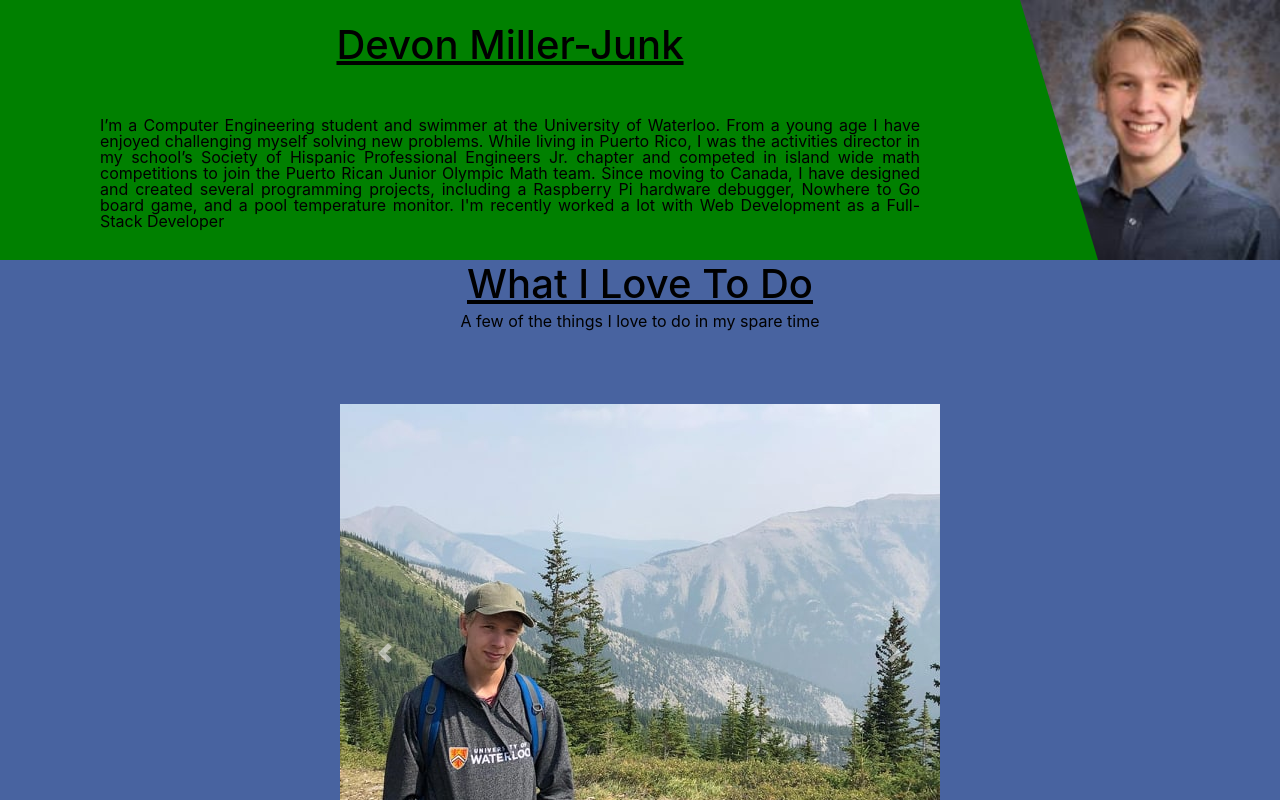
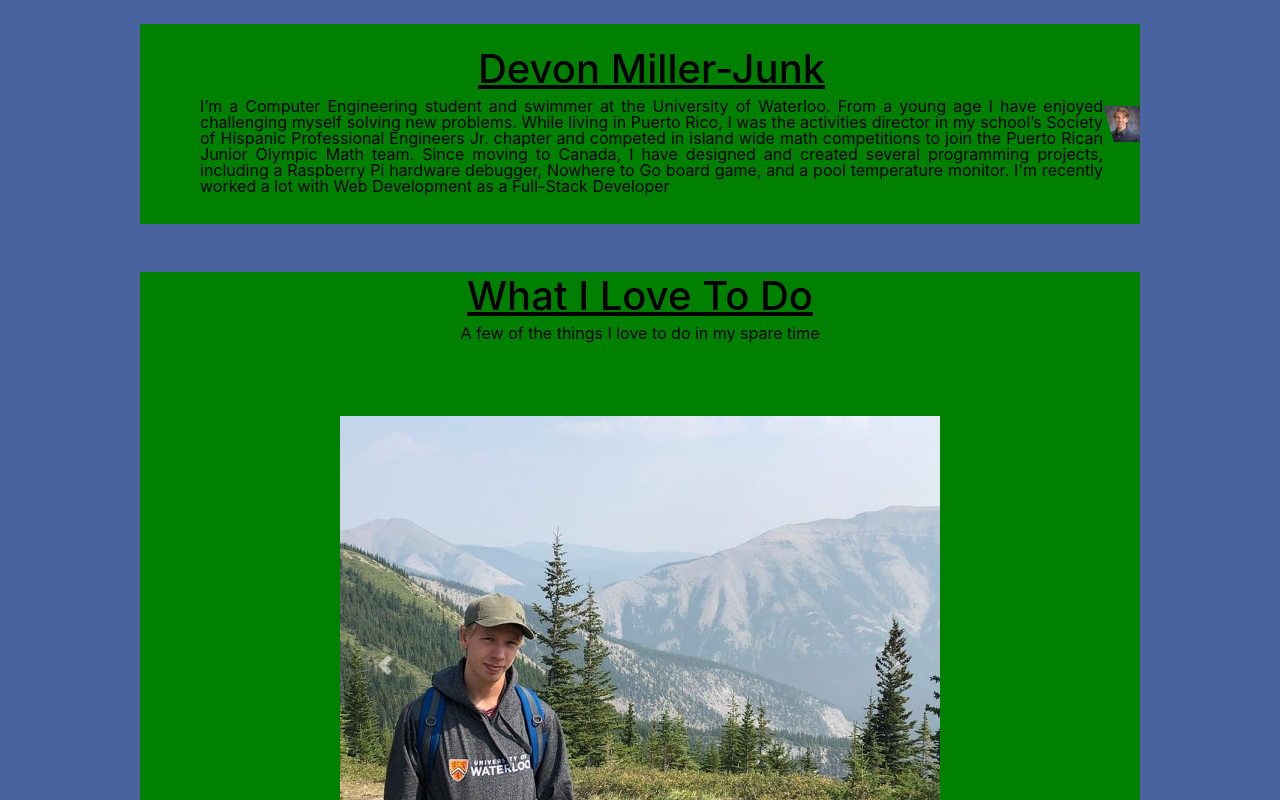
Before and after one commit to DevonMillerJunk/personal-website, a React (Create React App) app: page / in a window 1280 px wide. Shown: the top 800 px of the page. Built offline with nearby package versions, Linux system fonts and the light colour scheme.

Commit message:
Update Background

```diff
--- a/src/App.tsx
+++ b/src/App.tsx
@@ -1,6 +1,6 @@
 import React from "react";
 import Contact from "./containers/Contact";
-import { Row, Container } from "react-bootstrap";
+import { Container } from "react-bootstrap";
 // import Experience from "./containers/Experience";
 import Interest from "./containers/Interest";
 import Profile from "./containers/Profile";
@@ -10,21 +10,17 @@ function App() {
   return (
     <div className="App">
       <Container fluid className="app-container">
-        <Row>
+        <div className="section-container">
           <Profile />
-        </Row>
-        {/* <Row>
-          <Experience />
-        </Row> */}
-        {/* <Row>
-          <Project />
-        </Row> */}
-        <Row>
+        </div>
+        {/* <Experience />
+          <Project /> */}
+        <div className="section-container">
           <Interest />
-        </Row>
-        <Row>
+        </div>
+        <div className="section-container">
           <Contact />
-        </Row>
+        </div>
       </Container>
     </div>
   );
--- a/src/containers/Profile.tsx
+++ b/src/containers/Profile.tsx
@@ -11,10 +11,6 @@ class Profile extends Component<any, IProfileState> {
   public render() {
     return (
       <div className="profile-container">
-        <div className="profile-text-container">
-          <h1 className="profile-title title">{this.state.title}</h1>
-          <p className="profile-info">{this.state.info}</p>
-        </div>
         <div className="profile-image-container">
           <img
             src={this.state.background}
@@ -22,6 +18,11 @@ class Profile extends Component<any, IProfileState> {
             alt="logo"
           />
         </div>
+        <div className="profile-text-container">
+          <h1 className="profile-title title">{this.state.title}</h1>
+          <p className="profile-info">{this.state.info}</p>
+        </div>
+        {/* {this.state.info} */}
       </div>
     );
   }
--- a/src/scss/_index.scss
+++ b/src/scss/_index.scss
@@ -53,6 +53,15 @@ p {
   display: flex;
   flex-direction: column;
   justify-content: space-around;
+  align-items: center;
+
+  .section-container {
+    margin-top: $spacing-lg;
+    margin-bottom: $spacing-lg;
+    max-height: max-content;
+
+    width: 80%;
+  }
 }
 
 // .row {
--- a/src/scss/_variables.scss
+++ b/src/scss/_variables.scss
@@ -6,7 +6,6 @@ $spacing-sm: 8px;
 $spacing-tiny: 4px;
 
 //Specific Spacing
-$profile-bar-height: 260px;
 
 //Set Sizes
 $carousel-size: 600px;
@@ -33,6 +32,8 @@ $text-colour: black;
 $background-colour: #4863a0;
 $border-colour: black;
 $profile-background-colour: green;
+$interest-background-colour: green;
+$contact-background-colour: green;
 
 //Misc
 $slanted-frame-polygon: polygon(0 0, 100% 0, 100% 100%, 30% 100%);
--- a/src/scss/containers/Contact.scss
+++ b/src/scss/containers/Contact.scss
@@ -6,6 +6,8 @@
   flex-direction: column;
   justify-content: flex-start;
   align-items: center;
+
+  background-color: $contact-background-colour;
 
   .container-title {
     margin: 0px;
--- a/src/scss/containers/Interest.scss
+++ b/src/scss/containers/Interest.scss
@@ -1,8 +1,13 @@
 .interest-container {
   margin: auto;
+  background-color: $interest-background-colour;
 }
 
 .interest-info-container {
+  display: flex;
+  flex-direction: column;
+  align-items: center;
+
   p {
     text-align: center;
     margin-bottom: $spacing-lg;
--- a/src/scss/containers/Profile.scss
+++ b/src/scss/containers/Profile.scss
@@ -2,18 +2,18 @@
   margin: 0;
   padding: 0;
   width: 100%;
-  height: $profile-bar-height;
+  min-height: 200px;
   background-color: $profile-background-colour;
 
+  display: flex;
+  flex-direction: row-reverse;
+  justify-content: space-between;
+  align-items: center;
+
   .profile-image-container {
-    position: absolute;
-    right: 0;
-    top: 0;
-    bottom: 0;
-    padding: 0;
-    display: block;
-    height: $profile-bar-height;
-    width: $profile-bar-height;
+    display: inline-block;
+    height: 100%;
+    width: auto;
 
     .profile-background-image {
       -webkit-clip-path: $slanted-frame-polygon;
@@ -26,11 +26,8 @@
   }
 
   .profile-text-container {
-    margin-left: 100px;
-    margin-right: $profile-bar-height + 100px;
-    padding: 0;
-    height: 100%;
-    display: block;
+    padding-left: 6rem;
+    overflow: hidden;
 
     display: flex;
     flex-direction: column;
```
